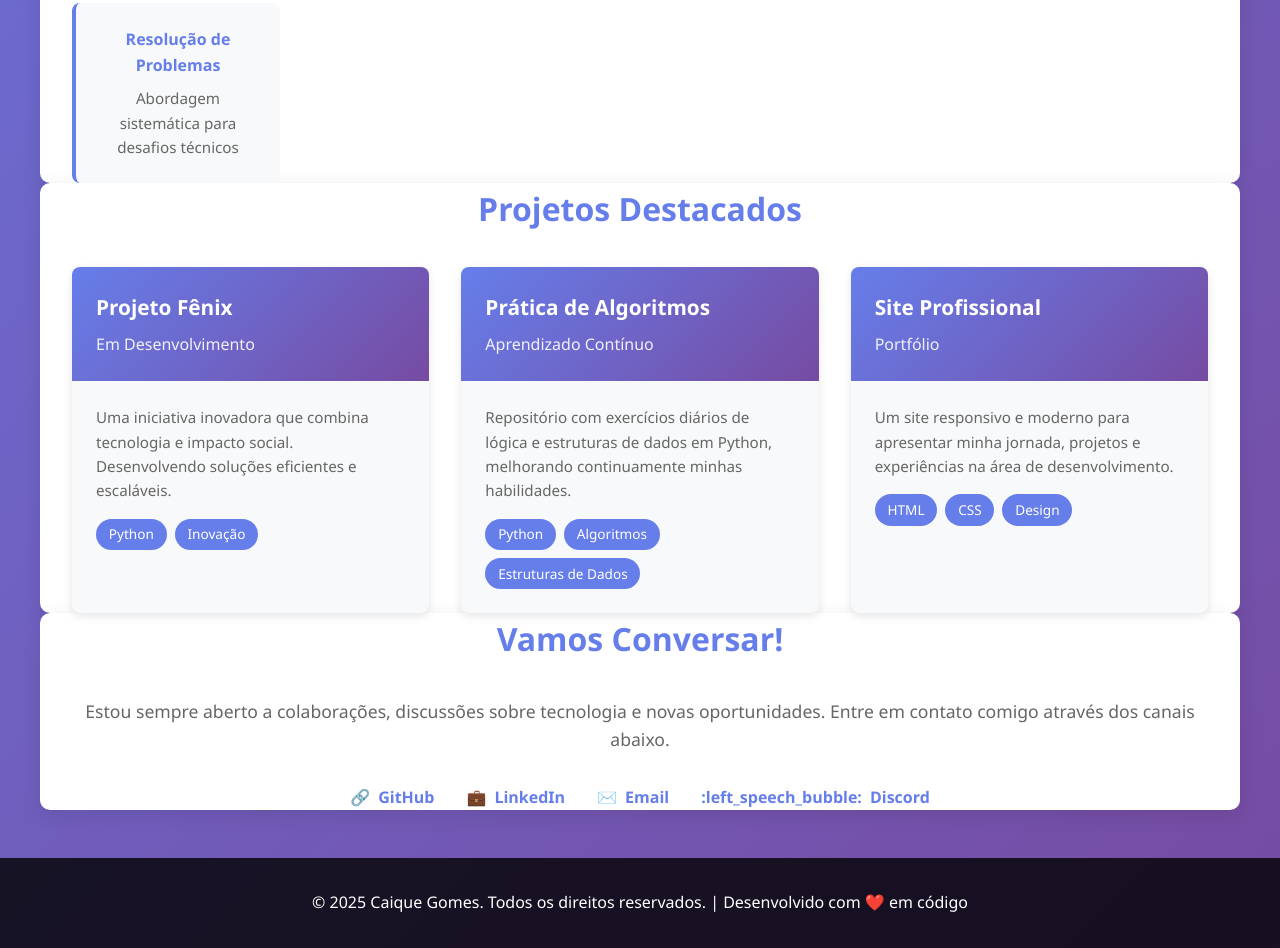
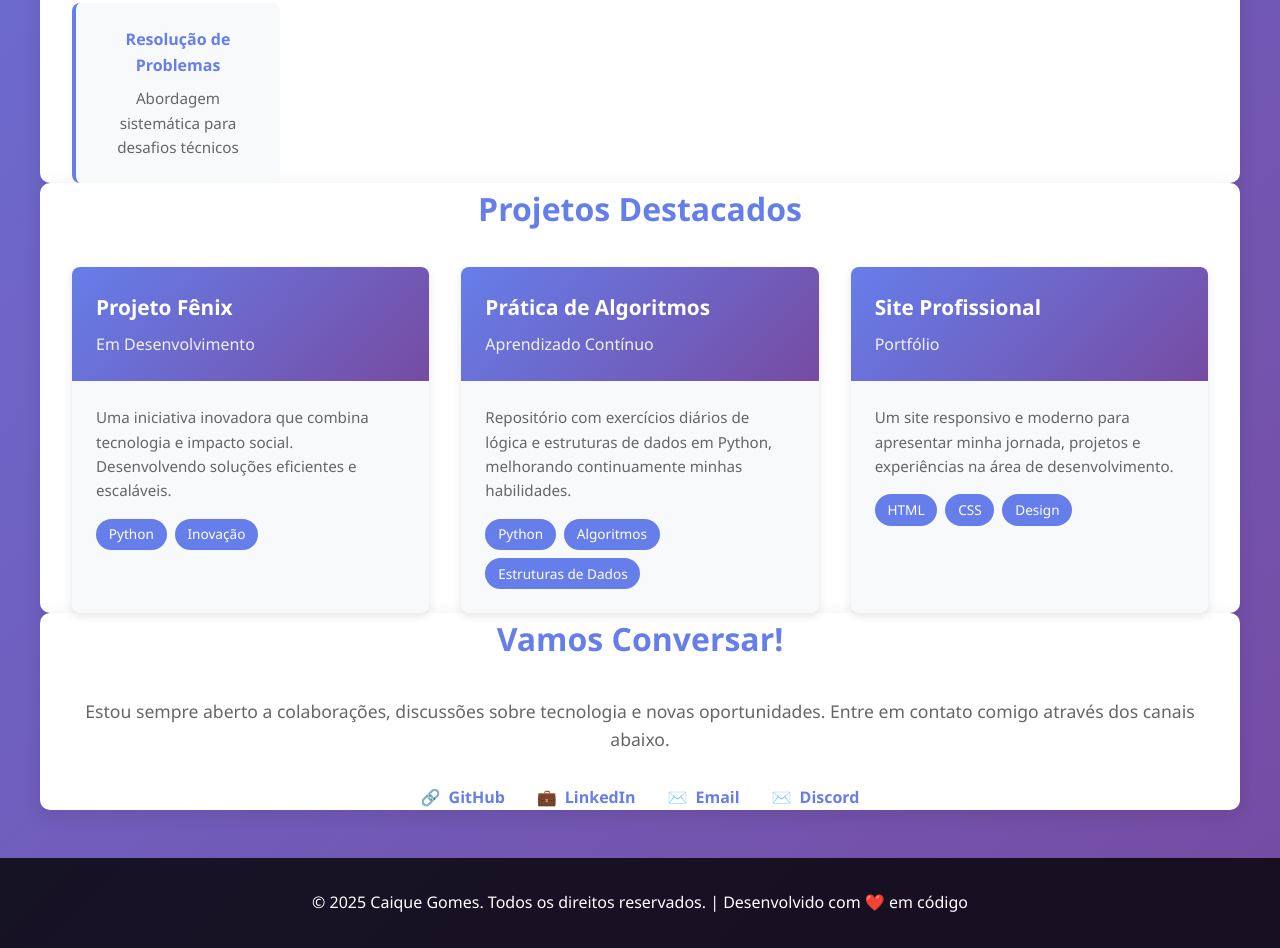
Before and after one commit to CaiqueGomesn/CaiqueGomesn.github.io, a plain HTML site: page index.html in a window 1280 px wide. Shown: the part 1482-2430 px from the top of the page. Drawn offline with Linux system fonts and the light colour scheme.

Commit message:
Update Discord contact icon in index.html

```diff
--- a/index.html
+++ b/index.html
@@ -492,7 +492,7 @@
         <span>✉️</span> Email
       </a>
       <a href="https://discord.com/users/caique.2026" class="contact-link" target="_blank">
-        <span>:left_speech_bubble:</span> Discord
+        <span>✉️</span> Discord
       </a>
     </div>
   </section>
```
